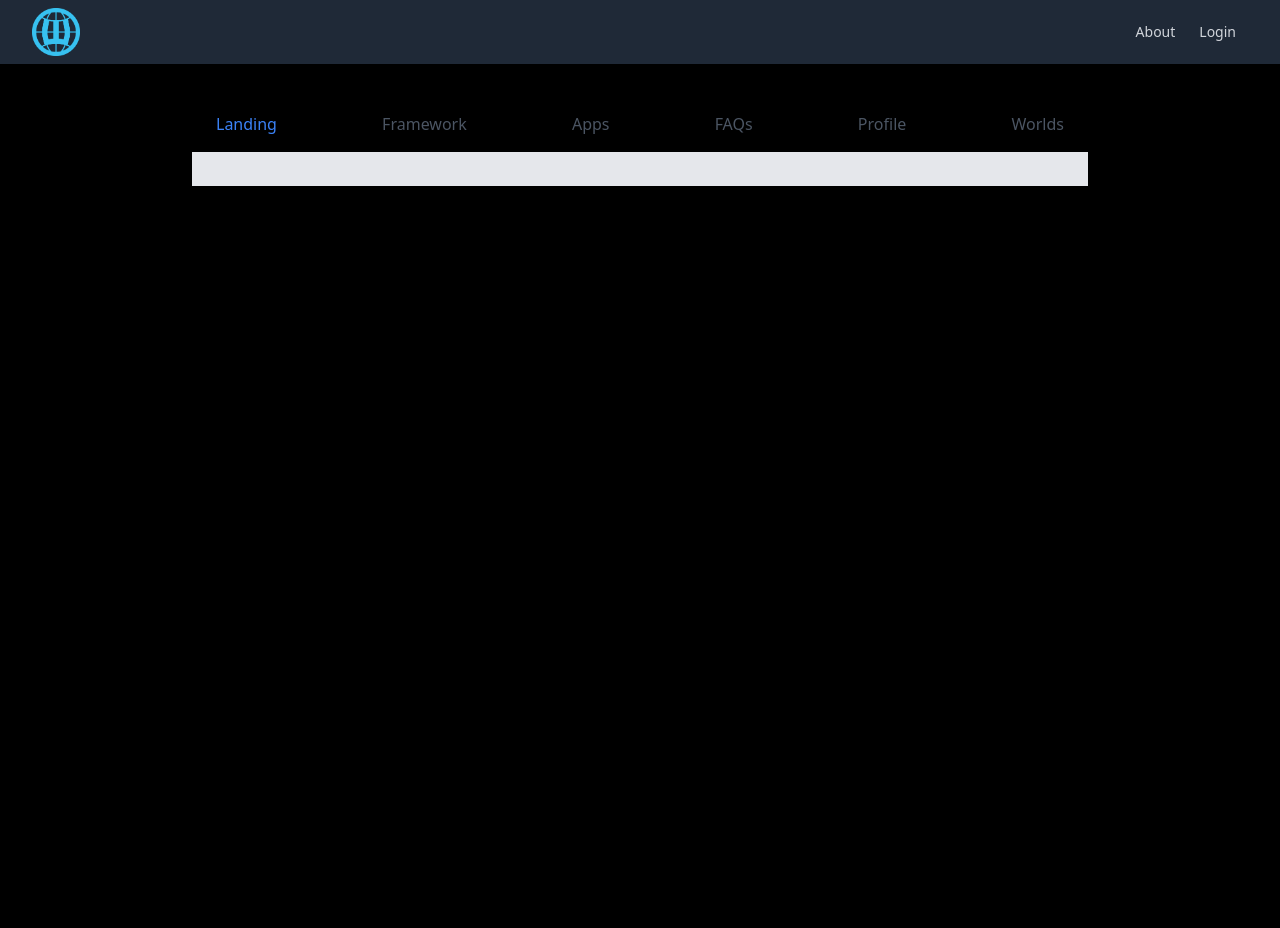
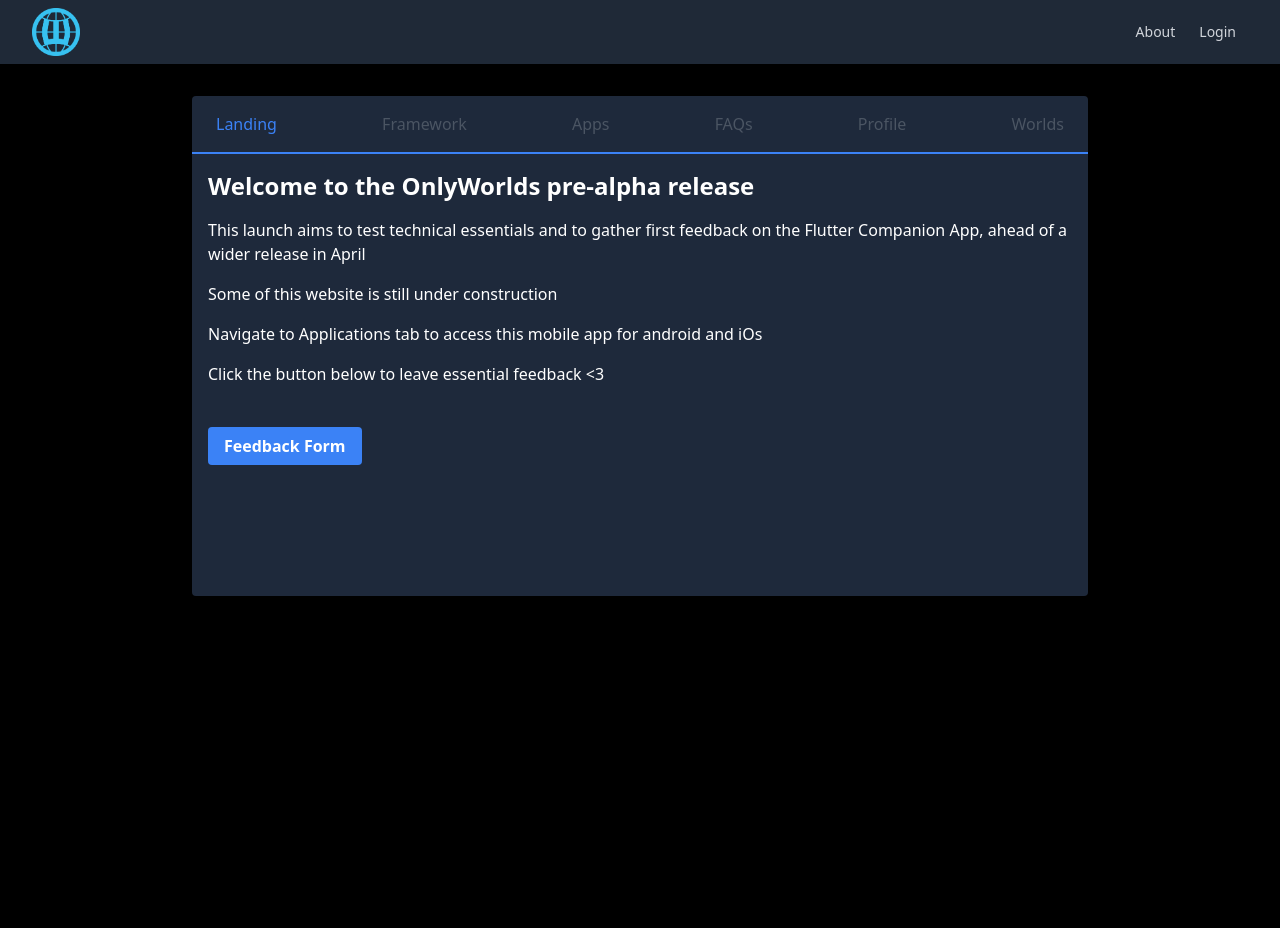
Before and after one commit to morgan360/worldmap, a Django app: template home/templates/logged_in_home.html in a window 1280 px wide. After the commit the page ends 596 px from the top, so only its background shows below. Run offline with Django 3.2, Linux system fonts and the light colour scheme; the template is opened without the code that fills it, so the values that code supplies are empty; some libraries are stand-ins or nearby versions.

Commit message:
some user content:

```diff
--- a/home/templates/about.html
+++ b/home/templates/about.html
@@ -8,7 +8,7 @@
     <div class="text-center mt-8 lg:mt-16">
         <h1 class="text-5xl font-bold text-blue-400 mb-2">OnlyWorlds</h1>
         <p class="text-lg px-4 md:px-6 lg:px-24 py-2">
-            is an open source data format for world building<br>
+            is a framework for an open source world building data format<br>
             To allow distribution of worlds across tools, games, apps, web and teams<br><br><br><br>
 
            In closed alpha now<br>
--- a/home/templates/content_FAQs.html
+++ b/home/templates/content_FAQs.html
@@ -1,10 +1,6 @@
-<!DOCTYPE html>
-<html lang="en">
-<head>
-  <meta charset="UTF-8">
-  <title>Title</title>
-</head>
-<body>
+<!-- content_faqs.html -->
+{#<div class="text-center">#}
+<div>
+    <p class="mb-4">FAQs</p>
 
-</body>
-</html>
+</div>
--- a/home/templates/content_apps.html
+++ b/home/templates/content_apps.html
@@ -1,10 +1,6 @@
-<!DOCTYPE html>
-<html lang="en">
-<head>
-  <meta charset="UTF-8">
-  <title>Title</title>
-</head>
-<body>
+<!-- content_apps.html -->
+{#<div class="text-center">#}
+<div>
+    <p class="mb-4">Link to apps</p>
 
-</body>
-</html>
+</div>
--- a/home/templates/content_framework.html
+++ b/home/templates/content_framework.html
@@ -1,10 +1,11 @@
-<!DOCTYPE html>
-<html lang="en">
-<head>
-  <meta charset="UTF-8">
-  <title>Title</title>
-</head>
-<body>
+<!-- content_framework.html -->
+{#<div class="text-center">#}
+<div>
+    <p class="mb-4">OnlyWorlds is a platform that maintains, and operates on, an open source data format</p>
+    <p class="mb-4">This data format aims to represent fictional or historical worlds </p>
+    <p class="mb-4">Each such world is a snapshot at a specific point in time, and given body through its world Elements</p>
+    <p class="mb-4">These Elements, of 18 categories, have attributes that can be customized, linked, and operated on as digital objects</p>
+    <p class="mb-4">So that a world might be constructed in a writing app, sent to a map making tool, then used in games or simulation software </p>
 
-</body>
-</html>
+
+</div>
--- a/home/templates/content_landing.html
+++ b/home/templates/content_landing.html
@@ -1,10 +1,13 @@
-<!DOCTYPE html>
-<html lang="en">
-<head>
-  <meta charset="UTF-8">
-  <title>Title</title>
-</head>
-<body>
+<!-- content_landing.html -->
+{#<div class="text-center">#}
+<div>
+    <h2 class="text-2xl font-bold mb-4">Welcome to the OnlyWorlds pre-alpha release</h2>
+    <p class="mb-4">This launch aims to test technical essentials and to gather first feedback on the Flutter Companion App, ahead of a wider release in April</p>
+    <p class="mb-4">Some of this website is still under construction</p>
+    <p class="mb-4">Navigate to Applications tab to access this mobile app for android and iOs</p>
+    <p class="mb-12">Click the button below to leave essential feedback <3 <br></p>
 
-</body>
-</html>
+    <a href="https://docs.google.com/forms/d/e/1FAIpQLSdY-47uxOUANZuhomPVOgpUB0AwSlub6MsPOWby1zcOukHhhg/viewform?usp=sf_link" class="bg-blue-500 hover:bg-blue-700 text-white font-bold py-2 px-4 rounded">
+        Feedback Form
+    </a>
+</div>
--- a/home/templates/content_profile.html
+++ b/home/templates/content_profile.html
@@ -1,10 +1,6 @@
-<!DOCTYPE html>
-<html lang="en">
-<head>
-  <meta charset="UTF-8">
-  <title>Title</title>
-</head>
-<body>
+<!-- content_profile.html -->
+{#<div class="text-center">#}
+<div>
+    <p class="mb-4">PROFILE</p>
 
-</body>
-</html>
+</div>
--- a/home/templates/content_worlds.html
+++ b/home/templates/content_worlds.html
@@ -1,10 +1,6 @@
-<!DOCTYPE html>
-<html lang="en">
-<head>
-  <meta charset="UTF-8">
-  <title>Title</title>
-</head>
-<body>
+<!-- content_worlds.html -->
+{#<div class="text-center">#}
+<div>
+    <p class="mb-4">VIEW, CLICK, REMOVE, ADD world files</p>
 
-</body>
-</html>
+</div>
--- a/home/templates/logged_in_home.html
+++ b/home/templates/logged_in_home.html
@@ -5,10 +5,10 @@
 
 {% block content %}
     <div class="container mx-auto p-4">
-        <div class="min-h-screen md:max-w-4xl rounded overflow-hidden shadow-lg my-4 mx-auto">
+        <div class="min-h-[500px] md:max-w-4xl rounded overflow-hidden shadow-lg my-4 mx-auto bg-slate-800">
 
             <!-- Tab headers -->
-            <div class="border-b-2">
+            <div class="border-b-2 border-blue-500">
                 <nav class="flex flex-row justify-between">
                     <button class="tab text-gray-600 py-4 px-6 block hover:text-blue-500 focus:outline-none" data-target="landing">
                         Landing
@@ -32,27 +32,27 @@
             </div>
 
             <!-- Tab Content -->
-            <div class="tab-content p-4 bg-gray-200" id="landing" style="display: none;">
+            <div class="tab-content text-white p-4" id="landing" style="display: none;">
                 <!-- Include your landing content here -->
               {% include 'content_landing.html' %}
             </div>
-            <div class="tab-content p-4 bg-gray-200" id="framework" style="display: none;">
+        <div class="tab-content text-white p-4" id="framework" style="display: none;">
                 <!-- Include your framework content here -->
                 {% include 'content_framework.html' %}
             </div>
-            <div class="tab-content p-4 bg-gray-200" id="apps" style="display: none;">
+        <div class="tab-content text-white p-4" id="apps" style="display: none;">
                 <!-- Include your apps content here -->
                  {% include 'content_apps.html' %}
             </div>
-            <div class="tab-content p-4 bg-gray-200" id="faqs" style="display: none;">
+       <div class="tab-content text-white p-4" id="faqs" style="display: none;">
                 <!-- Include your FAQs content here -->
                  {% include 'content_FAQs.html' %}
             </div>
-            <div class="tab-content p-4 bg-gray-200" id="profile" style="display: none;">
+    <div class="tab-content text-white p-4" id="profile" style="display: none;">
                 <!-- Include your profile content here -->
                 {% include 'content_profile.html' %}
             </div>
-            <div class="tab-content p-4 bg-gray-200" id="worlds" style="display: none;">
+           <div class="tab-content text-white p-4" id="worlds" style="display: none;">
                 <!-- Include your worlds content here -->
                  {% include 'content_worlds.html' %}
             </div>
```
